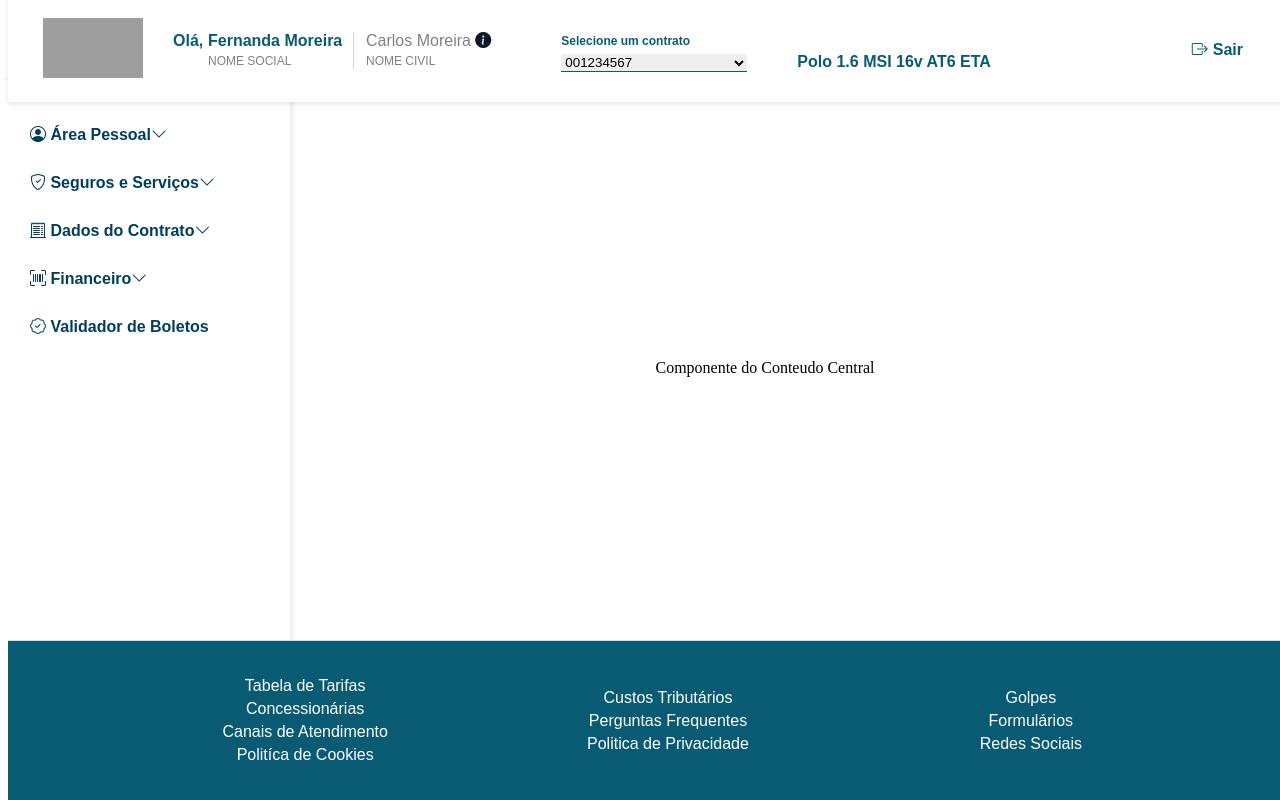
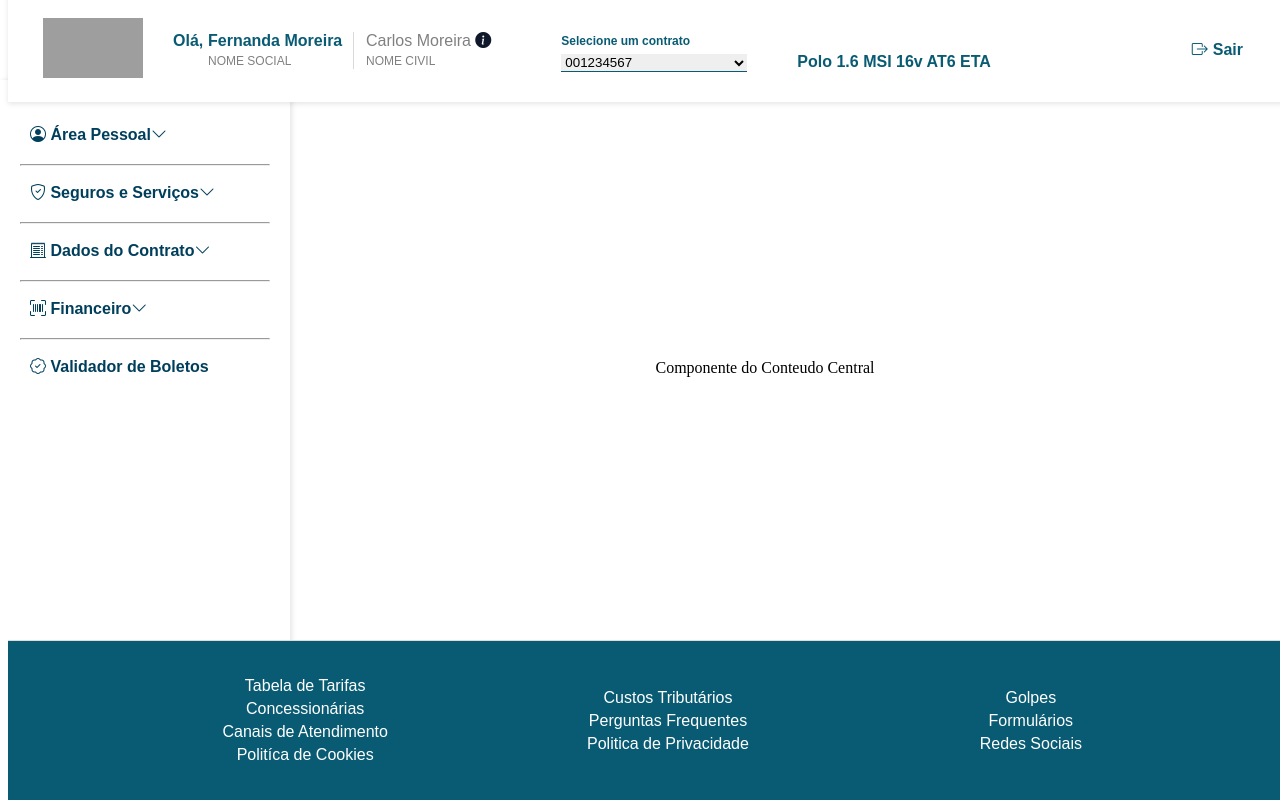
Before and after one commit to christiananjos/Projeto, an Angular app in the folder Poc-Volks/: page / in a window 1280 px wide. Built offline with nearby package versions, Linux system fonts and the light colour scheme; grey boxes are pictures that could not be loaded.

Commit message:
inseri um divisor embaixo de cada menu

```diff
--- a/Poc-Volks/src/app/app.component.html
+++ b/Poc-Volks/src/app/app.component.html
@@ -38,7 +38,6 @@
 <aside class="sidebar">
   <nav class="menu">
     <ul>
-      <li class="menu-item">
 
       <li class="menu-item has-submenu">
         <a href="#">
@@ -50,7 +49,7 @@
           <li><a href="#">Preferências</a></li>
         </ul>
       </li>
-
+      <hr>
       <li class="menu-item has-submenu">
         <a href="#"><i class="bi bi-shield-check"></i><strong> Seguros e Serviços<i class="bi bi-chevron-down"></i></strong> </a>
         <ul class="submenu">
@@ -65,10 +64,9 @@
           <li><a href="#">Vw Protege</a></li>
         </ul>
       </li>
-
+      <hr>
       <li class="menu-item has-submenu">
-        <a href="#"><i class="bi bi-receipt-cutoff"></i> <strong> Dados do Contrato<i
-              class="bi bi-chevron-down"></i></strong></a>
+        <a href="#"><i class="bi bi-receipt-cutoff"></i> <strong> Dados do Contrato<i class="bi bi-chevron-down"></i></strong></a>
         <ul class="submenu">
           <li><a href="#">Cópia do Contrato</a></li>
           <li><a href="#">Informações do contrato</a></li>
@@ -76,6 +74,7 @@
           <li><a href="#">Laudo veícular</a></li>
         </ul>
       </li>
+      <hr>
       <li class="menu-item has-submenu">
         <a href="#"><i class="bi bi-upc-scan"></i> Financeiro<i class="bi bi-chevron-down"></i></a>
         <ul class="submenu">
@@ -88,9 +87,9 @@
           <li><a href="#">Declaração de quitação anual</a></li>
         </ul>
       </li>
+      <hr>
       <li class="menu-item">
         <a href="#"><i class="bi bi-patch-check"></i> Validador de Boletos </a>
-
       </li>
     </ul>
   </nav>
```
